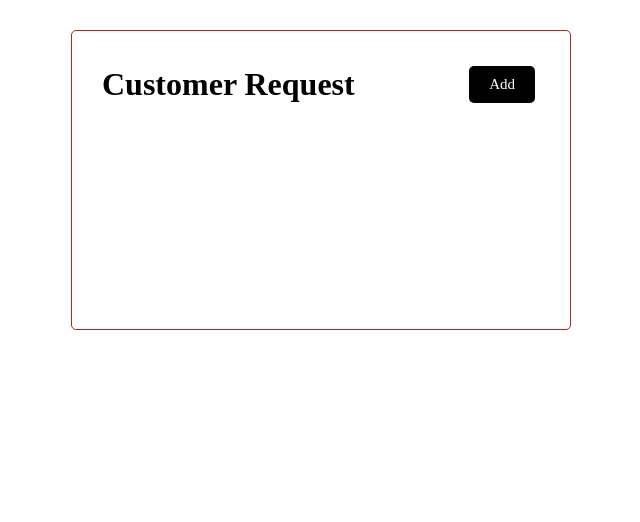
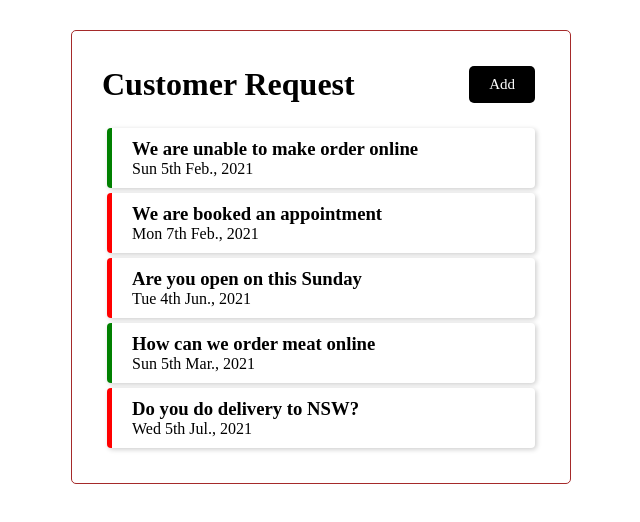
Before and after one commit to sambim/customer-request, a React (Create React App) app: page / in a window 1280 px wide. Shown: the top 522 px of the page, without its empty margins (319-959 px from the left). Built offline with nearby package versions, Linux system fonts and the light colour scheme.

Commit message:
Adding Request Component

```diff
--- a/src/App.js
+++ b/src/App.js
@@ -1,12 +1,18 @@
 import React from 'react'
 import Header from "./component/Header"
+import Requests from './component/Requests'
 
 const App = () => {
+
+
+
+
   return (
     <div className="container">
       <Header title="Customer Request"/>
+      <Requests />
     </div>
   )
 }
 
-export default App
+export default App;
--- /dev/null
+++ b/src/component/Request.jsx
@@ -0,0 +1,12 @@
+import React from 'react'
+
+const Request = ({request}) => {
+    return (
+        <div className={`request ${request.processed ? "processed" : "unprocessed"}`}>
+            <h3>{request.text}</h3>
+            <p>{request.date}</p>
+        </div>
+    )
+}
+
+export default Request
--- /dev/null
+++ b/src/component/Requests.jsx
@@ -0,0 +1,47 @@
+import React from 'react'
+import Request from './Request';
+
+const Requests = () => {
+    const requests = [
+        {
+          id: 1,
+          text: "We are unable to make order online",
+          date: "Sun 5th Feb., 2021",
+          processed: true
+        },
+        {
+          id: 2,
+          text: "We are booked an appointment",
+          date: "Mon 7th Feb., 2021",
+          processed: false
+        },
+        {
+          id: 3,
+          text: "Are you open on this Sunday",
+          date: "Tue 4th Jun., 2021",
+          processed: false
+        },
+        {
+          id: 4,
+          text: "How can we order meat online",
+          date: "Sun 5th Mar., 2021",
+          processed: true
+        },
+        {
+          id: 5,
+          text: "Do you do delivery to NSW?",
+          date: "Wed 5th Jul., 2021",
+          processed: false
+        }
+    ];
+
+    return (
+        <div>
+            {
+                requests.map((request, key) => (<Request request={request} key={key}/>))
+            }
+        </div>
+    )
+}
+
+export default Requests
--- a/src/index.css
+++ b/src/index.css
@@ -48,3 +48,25 @@ body {
 .btn:active {
   transform: scale(0.98);
 }
+
+.request {
+  background-color: white;
+  margin: 5px;
+  padding: 10px 20px;
+  border-radius: 4px;
+  box-shadow: 0.1em 0.1em 0.3em rgba(0,0,0,0.2);
+}
+
+.request.processed {
+  border-left: green 5px solid;
+}
+
+.request.unprocessed {
+  border-left: red 5px solid;
+}
+
+.request h3 {
+  display: flex;
+  justify-content: space-between;
+  align-items: center;
+}
```
